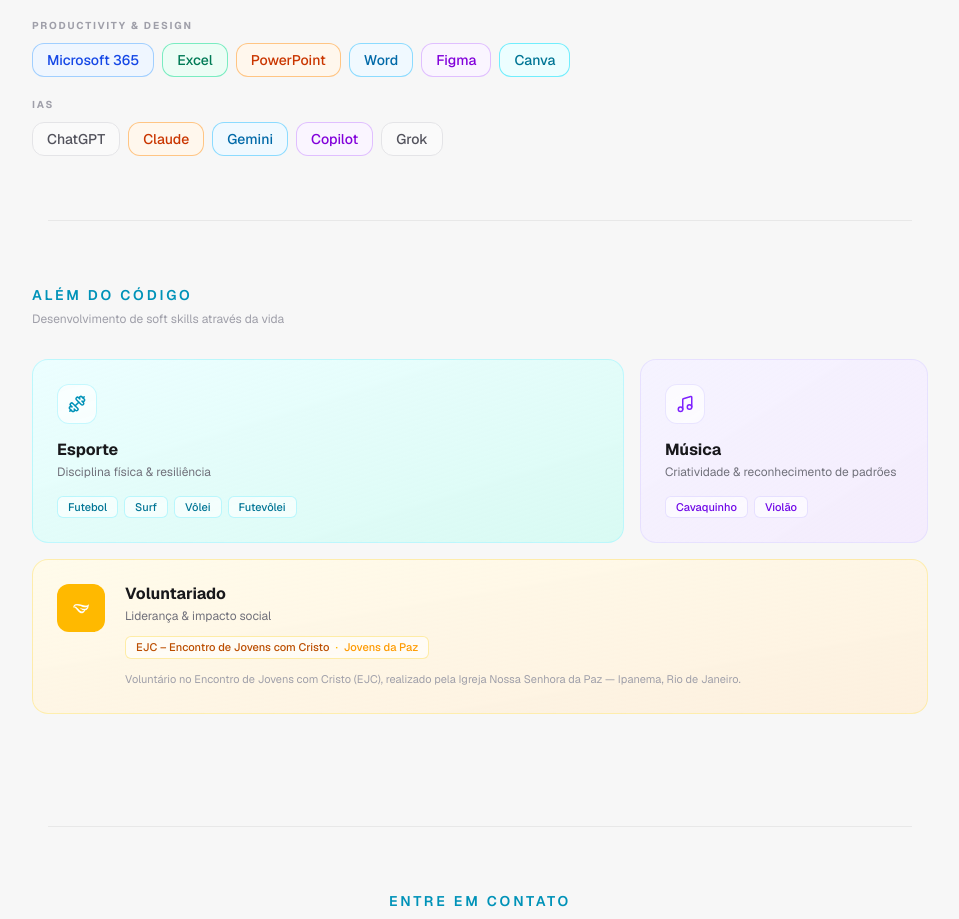
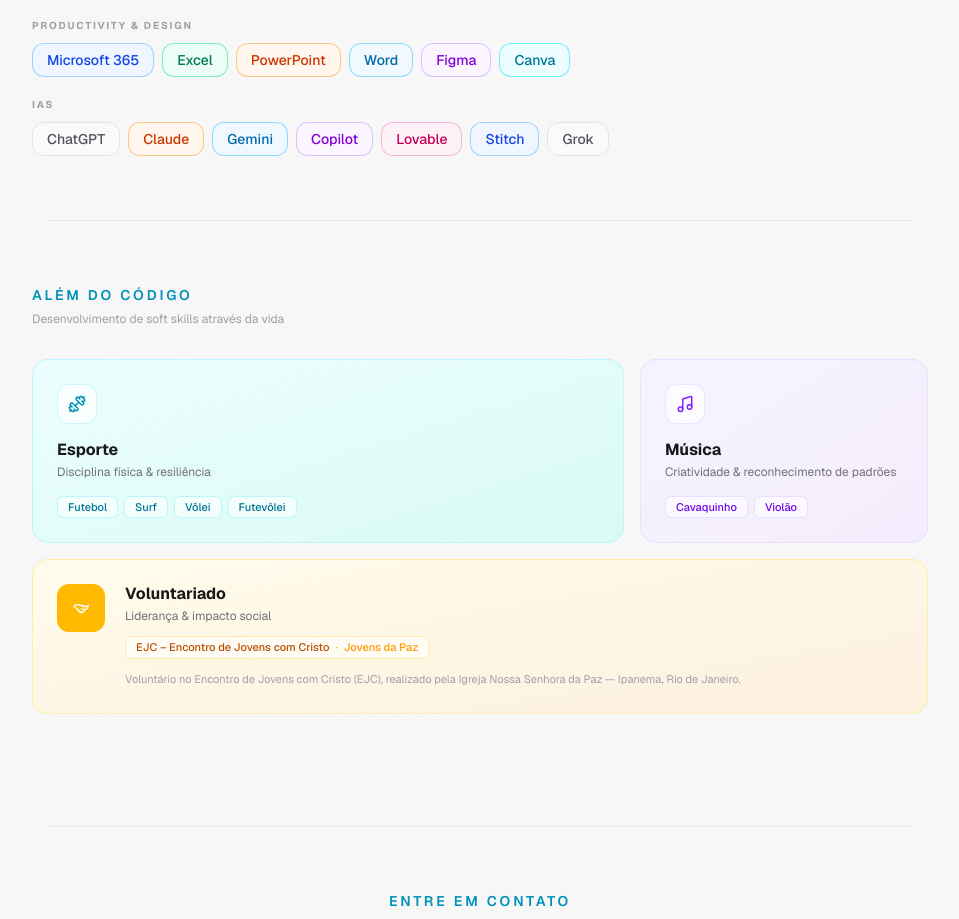
Before and after one commit to FelipeVilelaFreire/Curriculo-CV-, a Next.js app: page / in a window 1280 px wide. Shown: the part 3741-4660 px from the top of the page, without its empty margins (160-1119 px from the left). Built offline with nearby package versions, Linux system fonts and the light colour scheme.

Commit message:
Add Lovable and Stitch skills

```diff
--- a/src/components/sections/SkillsSection.tsx
+++ b/src/components/sections/SkillsSection.tsx
@@ -39,6 +39,9 @@
   blue:
     "border-blue-300/80 text-blue-700 bg-blue-50 hover:bg-blue-100 hover:border-blue-400/90 " +
     "dark:border-blue-500/35 dark:text-blue-300 dark:bg-blue-500/[0.06] dark:hover:bg-blue-500/[0.12] dark:hover:border-blue-400/55",
+  pink:
+    "border-pink-300/80 text-pink-700 bg-pink-50 hover:bg-pink-100 hover:border-pink-400/90 " +
+    "dark:border-pink-500/35 dark:text-pink-300 dark:bg-pink-500/[0.06] dark:hover:bg-pink-500/[0.12] dark:hover:border-pink-400/55",
 };
 
 export default function SkillsSection() {
--- a/src/data/skills.ts
+++ b/src/data/skills.ts
@@ -9,7 +9,8 @@
   | "sky"
   | "indigo"
   | "codex"
-  | "blue";
+  | "blue"
+  | "pink";
 
 export interface SkillItem  { name: string; color: SkillColor }
 export interface SkillGroup { label: string; skills: SkillItem[] }
@@ -80,6 +81,8 @@
       { name: "Claude",  color: "orange" },
       { name: "Gemini",  color: "sky"    },
       { name: "Copilot", color: "purple" },
+      { name: "Lovable", color: "pink"   },
+      { name: "Stitch",  color: "blue"   },
       { name: "Grok",    color: "white"  },
     ],
   },
```
